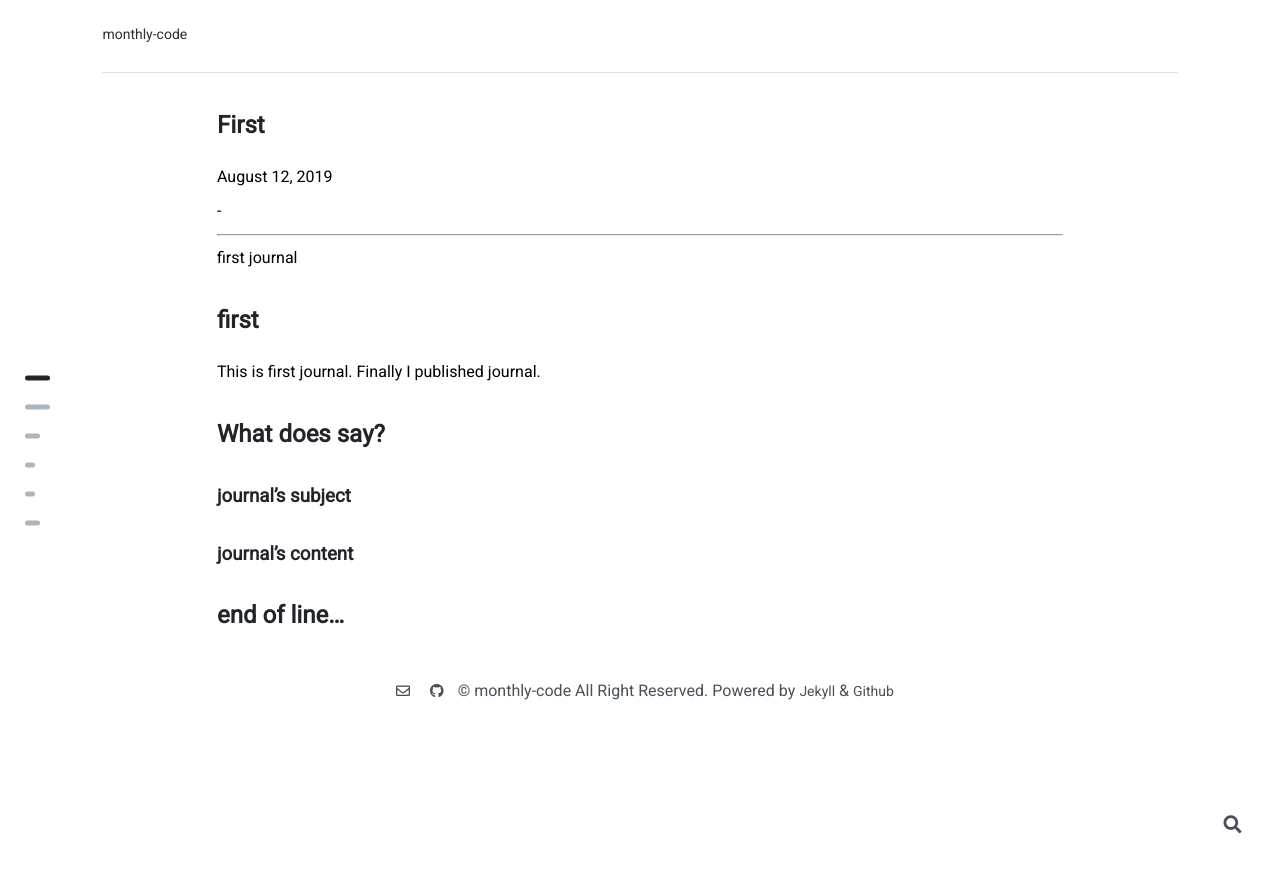
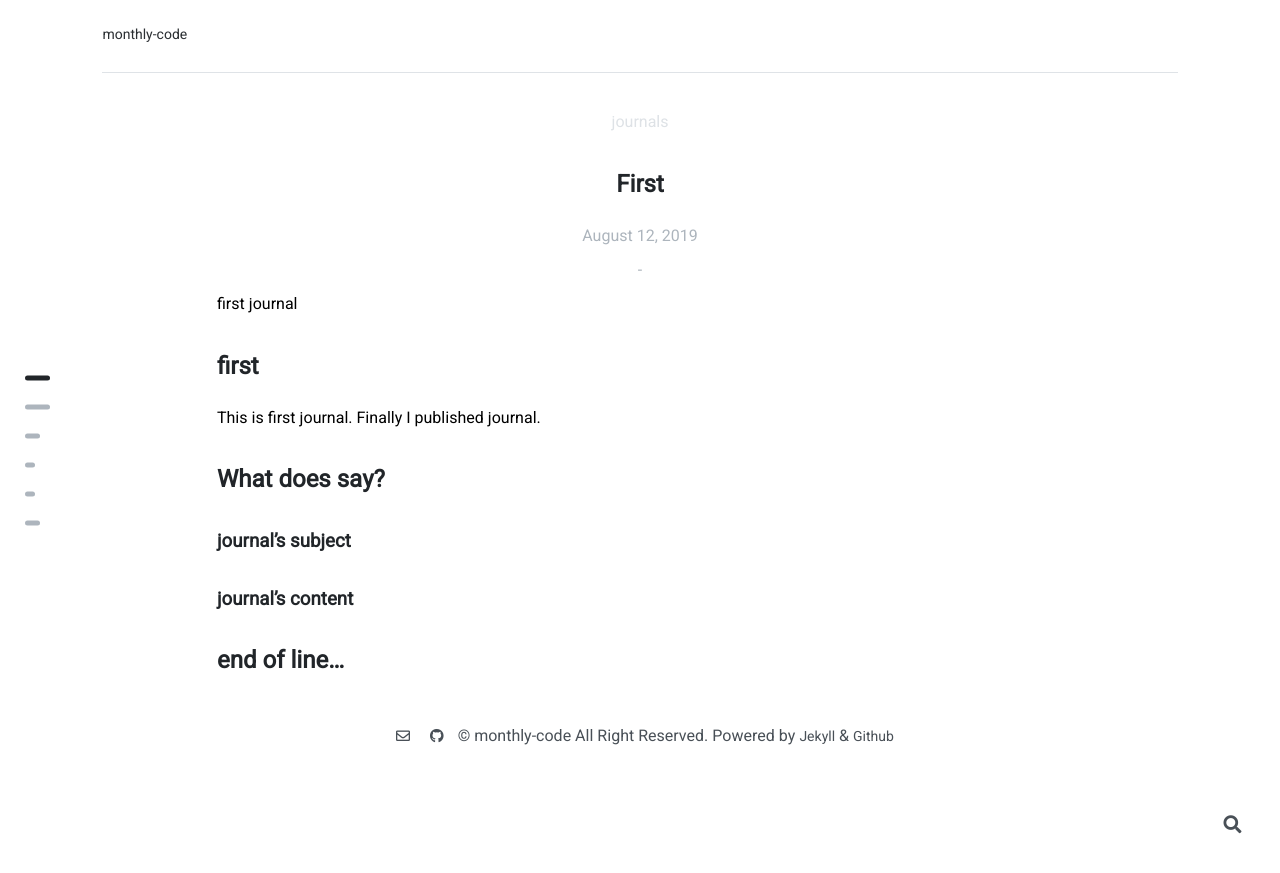
Before and after one commit to monthly-code/monthly-code.github.io, a Jekyll site: the page built from _journals/first.md, in a window 1280 px wide. Shown: the top 873 px of the page. Built offline with Jekyll 4.4.1, drawn with Linux system fonts in a browser that asks for light colours; nearby versions of some CDN libraries; comment, search, counter and statistics services are not loaded.

Commit message:
add front-matter css

```diff
--- a/_includes/base/head.html
+++ b/_includes/base/head.html
@@ -32,6 +32,7 @@
 <link rel="stylesheet" href="/assets/css/prevnext.css">
 <link rel="stylesheet" href="/assets/css/paginator.css">
 <link rel="stylesheet" href="/assets/css/collection.css">
+<link rel="stylesheet" href="/assets/css/front-matter.css">
 {%- comment -%}
 <link rel="stylesheet" href="/assets/css/disqus.css">
 {%- endcomment -%}
--- a/_includes/common/front-matter.html
+++ b/_includes/common/front-matter.html
@@ -1,7 +1,8 @@
-
-<p class="front-label">{{- page.colelction -}}</p>
-<h1 class="front-title">{{- page.title -}}</h1>
-<p class="front-date">{{- page.date | date: "%B %d, %Y" -}}</p>
-<p class="front-reading-time">{{- page.reading_time | default: " - " -}}</p>
-
-<hr>
+<div class="front-matter-area">
+    <div class="container">
+        <p class="front-label">{{- page.collection -}}</p>
+        <h1 class="front-title">{{- page.title -}}</h1>
+        <p class="front-date">{{- page.date | date: "%B %d, %Y" -}}</p>
+        <p class="front-reading-time">{{- page.reading_time | default: " - " -}}</p>
+    </div>
+</div>
--- /dev/null
+++ b/assets/css/front-matter.css
@@ -0,0 +1,23 @@
+.front-matter-area {
+
+}
+
+.front-matter-area > .container {
+    text-align: center;
+}
+
+.front-matter-area > .container > .front-label {
+    color: var(--oc-gray-3);
+}
+
+.front-matter-area > .container > .front-title {
+    color: var(--oc-gray-9);
+}
+
+.front-matter-area > .container > .front-date {
+    color: var(--oc-gray-5);
+}
+
+.front-matter-area > .container > .front-reading-time {
+    color: var(--oc-gray-5);
+}
```
